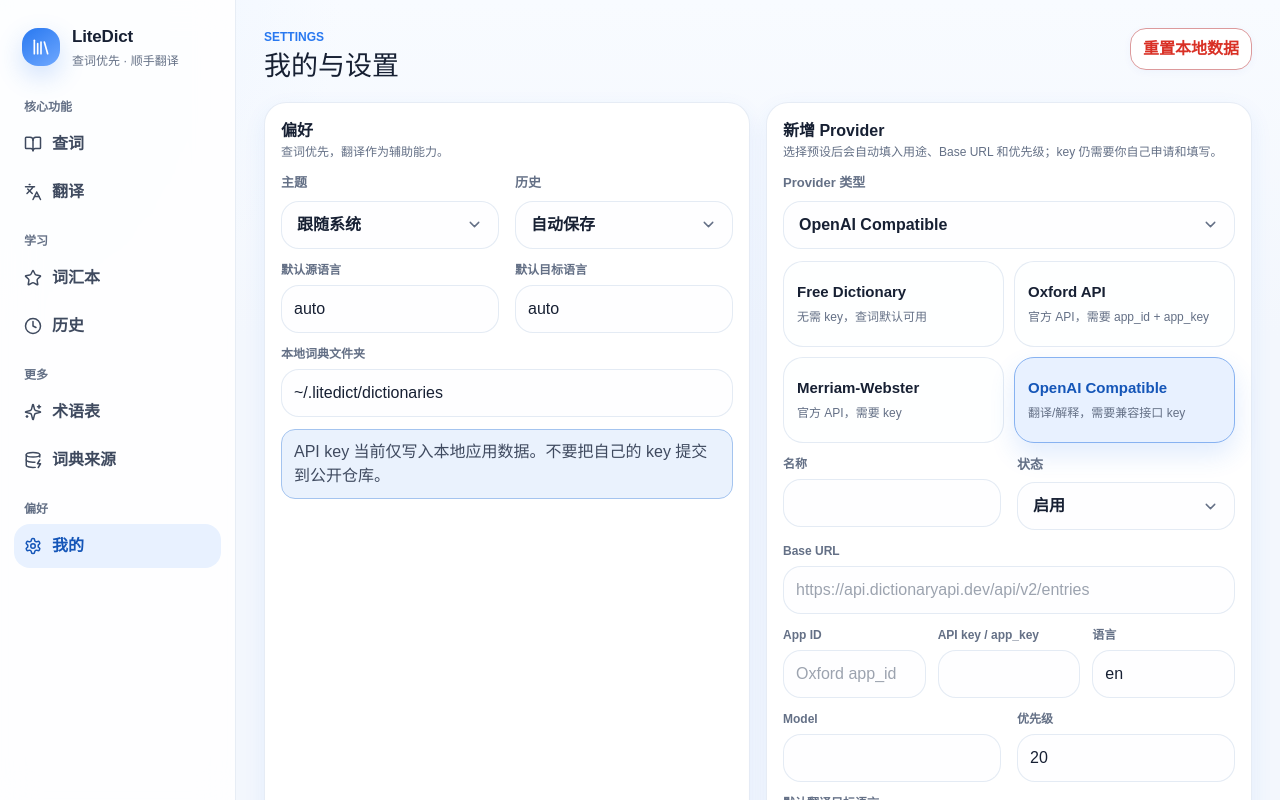
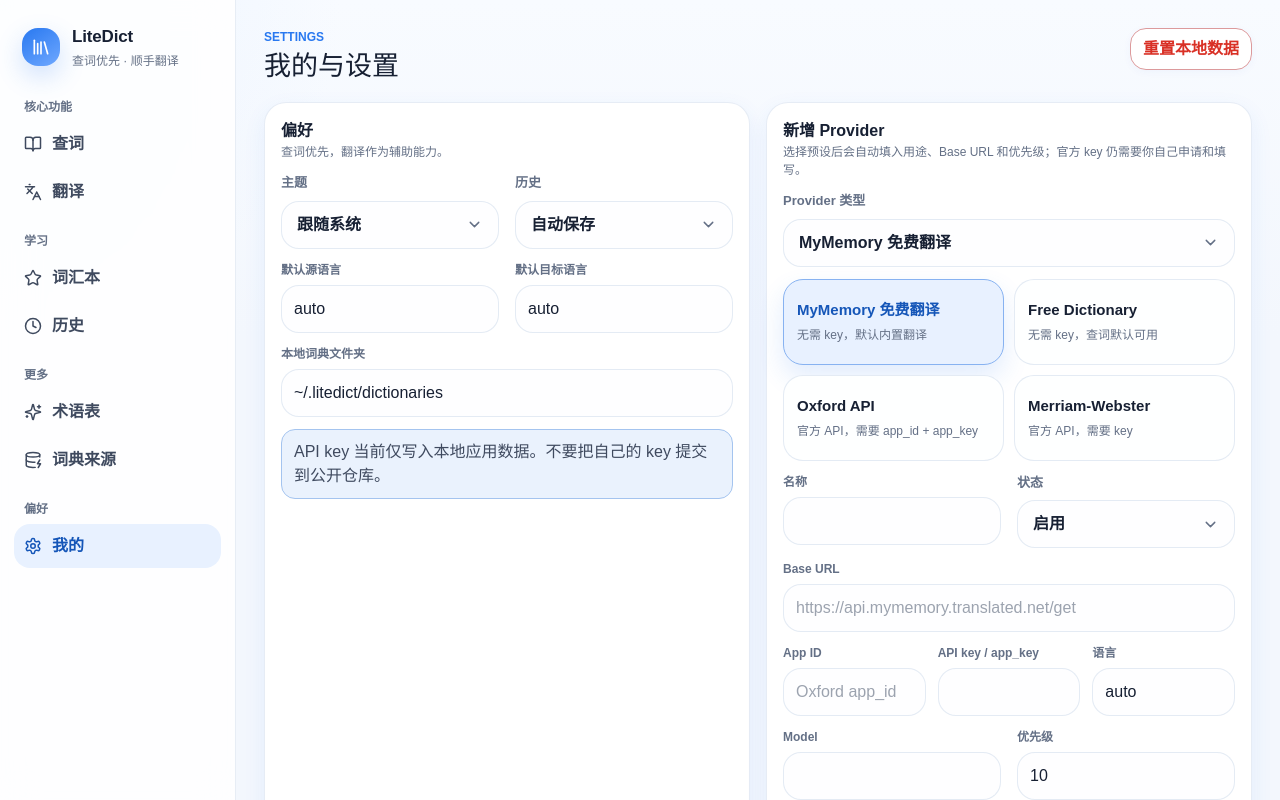
Before and after one commit to Becauseiloveyo/translation, a React (Vite) app: page / in a window 1280 px wide. Both pictures are taken after a click on the button "我的". Built offline with nearby package versions, Linux system fonts and the light colour scheme.

Commit message:
Add free translate provider preset

```diff
--- a/src/pages/SettingsPage.tsx
+++ b/src/pages/SettingsPage.tsx
@@ -26,14 +26,14 @@
 
 const emptyProviderForm: ProviderForm = {
   name: "",
-  type: "openai",
+  type: "mymemory",
   baseUrl: "",
   appId: "",
   apiKey: "",
   model: "",
-  language: "en",
+  language: "auto",
   enabled: true,
-  priority: 20,
+  priority: 10,
   defaultTargetLang: "zh",
   useFor: ["translate"]
 };
@@ -52,6 +52,7 @@
 ];
 
 const providerTypeOptions: AppSelectOption[] = [
+  { value: "mymemory", label: "MyMemory 免费翻译", description: "无需 key，默认内置翻译" },
   { value: "free_dictionary", label: "Free Dictionary", description: "无需 key，查词默认可用" },
   { value: "oxford", label: "Oxford API", description: "官方 API，需要 app_id + app_key" },
   { value: "merriam_webster", label: "Merriam-Webster", description: "官方 API，需要 key" },
@@ -172,8 +173,12 @@
       return;
     }
 
+    if (provider.type === "mymemory") {
+      setTestMessage("MyMemory 免费翻译默认可用；实际可用性受公共服务限额和网络影响。");
+      return;
+    }
     if (provider.type === "mock") {
-      setTestMessage("Mock Provider 可用。");
+      setTestMessage("Mock Provider 可用，但只用于离线兜底。翻译页默认不会再优先使用它。");
       return;
     }
     if (provider.type !== "openai") {
@@ -265,7 +270,7 @@
           <div className="item-head">
             <div>
               <div className="panel-title">{providerForm.id ? "编辑 Provider" : "新增 Provider"}</div>
-              <div className="muted small">选择预设后会自动填入用途、Base URL 和优先级；key 仍需要你自己申请和填写。</div>
+              <div className="muted small">选择预设后会自动填入用途、Base URL 和优先级；官方 key 仍需要你自己申请和填写。</div>
             </div>
             {providerForm.id ? (
               <button className="button" type="button" onClick={() => setProviderForm(emptyProviderForm)}>
@@ -316,7 +321,7 @@
               className="input"
               value={providerForm.baseUrl}
               onChange={(event) => setProviderForm({ ...providerForm, baseUrl: event.target.value })}
-              placeholder="https://api.dictionaryapi.dev/api/v2/entries"
+              placeholder="https://api.mymemory.translated.net/get"
             />
           </div>
           <div className="grid-three">
@@ -348,7 +353,7 @@
                 className="input"
                 value={providerForm.language}
                 onChange={(event) => setProviderForm({ ...providerForm, language: event.target.value })}
-                placeholder="en / en-gb / en-us"
+                placeholder="auto / en / en-gb / en-us"
               />
             </div>
           </div>
@@ -413,7 +418,7 @@
         <div className="panel-header">
           <div>
             <div className="panel-title">Providers</div>
-            <div className="muted small">推荐顺序：本地词典 → Free Dictionary → Oxford/Merriam-Webster → Mock。</div>
+            <div className="muted small">推荐顺序：内置免费翻译 → 本地词典 → Free Dictionary → 官方词典 API。</div>
           </div>
           <span className="chip">{store.apiProviders.length}</span>
         </div>
@@ -467,6 +472,15 @@
 }
 
 function providerPreset(type: ProviderType): Pick<ProviderForm, "name" | "baseUrl" | "language" | "useFor" | "priority"> {
+  if (type === "mymemory") {
+    return {
+      name: "MyMemory Free Translate",
+      baseUrl: "https://api.mymemory.translated.net/get",
+      language: "auto",
+      useFor: ["translate"],
+      priority: 10
+    };
+  }
   if (type === "free_dictionary") {
     return {
       name: "Free Dictionary API",
@@ -507,7 +521,7 @@
     name: `${type} Provider`,
     baseUrl: "",
     language: "auto",
-    useFor: type === "mock" ? ["translate", "dictionary"] : ["translate"],
+    useFor: type === "mock" ? ["dictionary"] : ["translate"],
     priority: 100
   };
 }
```
